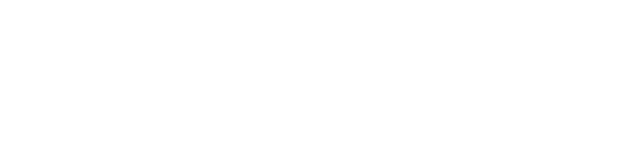
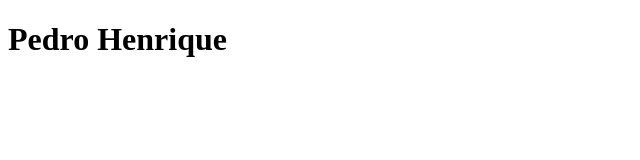
Before and after one commit to Pedrorufino02/Tarefa2, a plain HTML site: page index.html in a window 1280 px wide. Shown: the whole page, without its empty margins (0-640 px from the left). Drawn offline with Linux system fonts and the light colour scheme.

Commit message:
Update index.html

```diff
--- a/index.html
+++ b/index.html
@@ -6,6 +6,6 @@
     <title>Document</title>
 </head>
 <body>
-
+    <h1>Pedro Henrique</h1>
 </body>
 </html>
```
